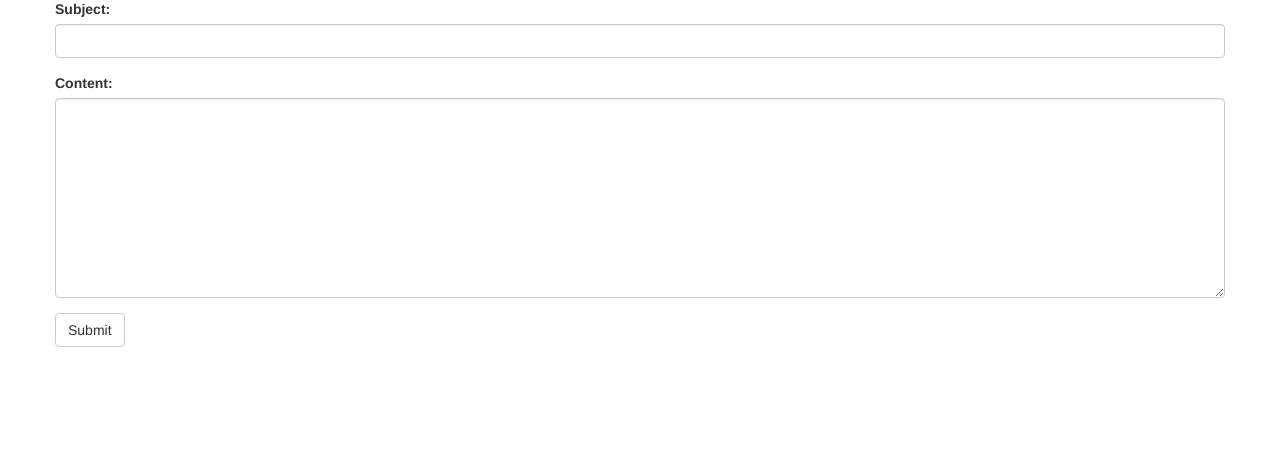
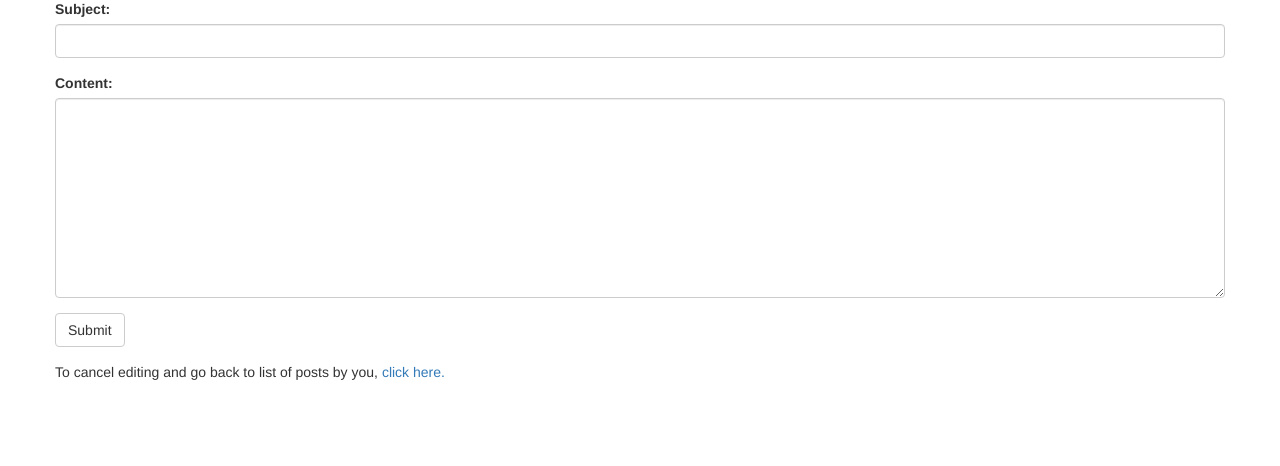
Before and after one commit to deepakmali/P3_blog, a Python web app: template templates/NewPost.html in a window 1280 px wide. Shown: the part 165-631 px from the top of the page. Run offline with Jinja, Linux system fonts and the light colour scheme; the template is opened without the code that fills it, so the values that code supplies are empty; some libraries are stand-ins or nearby versions.

Commit message:
Added link to cancel editing/creating a post and return to list of posts

```diff
--- a/templates/NewPost.html
+++ b/templates/NewPost.html
@@ -21,6 +21,11 @@
         <input class="btn btn-default" type="submit" name="Create Post">
     </div>
 </form>
+<div class="row">
+    <div class="col-md-12">
+        <p>To cancel editing and go back to list of posts by you, <a href="/blog/mypage">click here.</a></p>
+    </div>
+</div>
 </div>
 
 {% endblock %}
```
